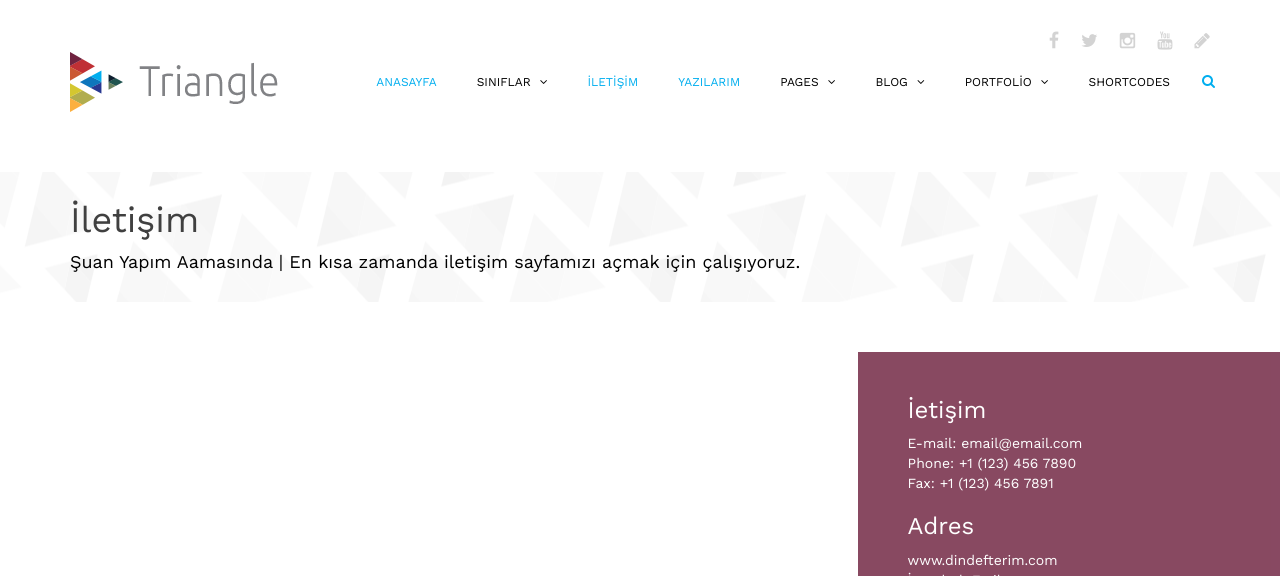
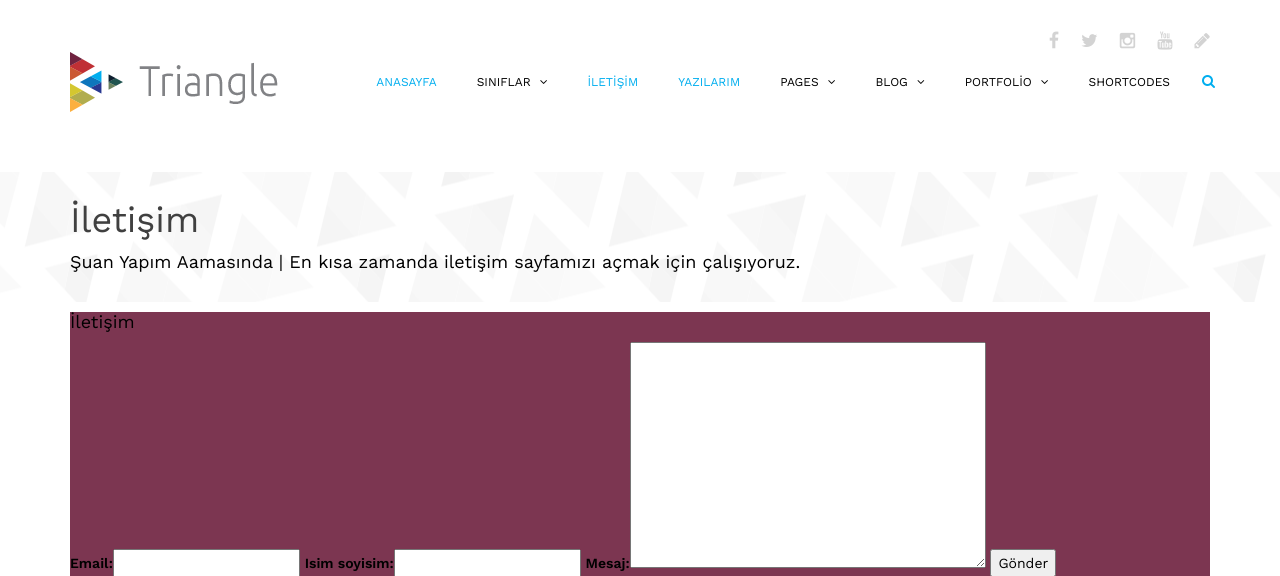
Before and after one commit to HalukHackali/dindefterim-Web_Site-Django, a Django app: page /iletisim in a window 1280 px wide. Shown: the top 576 px of the page. Run offline with Django 3.2, Linux system fonts and the light colour scheme; data that the repository does not hold is empty; some libraries are stand-ins or nearby versions.

Commit message:
iletişim form oluşturuldu

```diff
--- /dev/null
+++ b/blog/forms/__init__.py
@@ -0,0 +1 @@
+from .iletisim import IletisimForm
--- /dev/null
+++ b/blog/forms/iletisim.py
@@ -0,0 +1,6 @@
+from django import forms
+
+class IletisimForm(forms.Form):
+    email = forms.EmailField(max_length=50)
+    isim_soyisim = forms.CharField(max_length=25)
+    mesaj = forms.CharField(widget=forms.Textarea)
--- a/blog/templates/pages/iletisim.html
+++ b/blog/templates/pages/iletisim.html
@@ -2,7 +2,7 @@
 {% load static %}
 
 
-<title>{% block titile %}İletişim | dindefterim {% endblock %}</title>
+{% block title %}İletişim | dindefterim {% endblock %}
 {% block content %}
 
 <section id="page-breadcrumb">
@@ -21,23 +21,16 @@
    </section>
     <!--/#action-->
 
-    <section id="map-section">
+    <section>
         <div class="container">
-            <div id="gmap"></div>
-            <div class="contact-info">
-                <h2>İetişim</h2>
-                <address>
-                E-mail: <a href="mailto:someone@example.com">email@email.com</a> <br>
-                Phone: +1 (123) 456 7890 <br>
-                Fax: +1 (123) 456 7891 <br>
-                </address>
+            <div class="" style="background: #7c3651;">
+                <h4>İletişim</h4>
+                <form action="" method="POST">
+                    {% csrf_token %}
+                    {{ form }}
+                    <input type="submit" value="Gönder">
+                </form>
 
-                <h2>Adres</h2>
-                <address>
-                    www.dindefterim.com <br>
-                    İstanbul, Fatih <br>
-                    Türkiye <br>
-                </address>
             </div>
         </div>
     </section> <!--/#map-section-->
--- a/blog/views/iletisim.py
+++ b/blog/views/iletisim.py
@@ -1,7 +1,20 @@
-from django.shortcuts import render
+from django.shortcuts import render, redirect
+from blog.forms import IletisimForm
+from blog.models import IletisimModel
 
 def iletisim(request):
+    form = IletisimForm()
+    if request.method == 'POST':
+        form = IletisimForm(request.POST)
+        if form.is_valid():
+            iletisim = IletisimModel()
+            iletisim.email = form.cleaned_data['email']
+            iletisim.isim_soyisim = form.cleaned_data['isim_soyisim']
+            iletisim.mesaj = form.cleaned_data['mesaj']
+            iletisim.save()
+            return redirect('anasayfa')
+
     context = {
-        'key': 'başlık içerik naber'
+        'form': form
     }
     return render(request, 'pages/iletisim.html', context=context)
```
